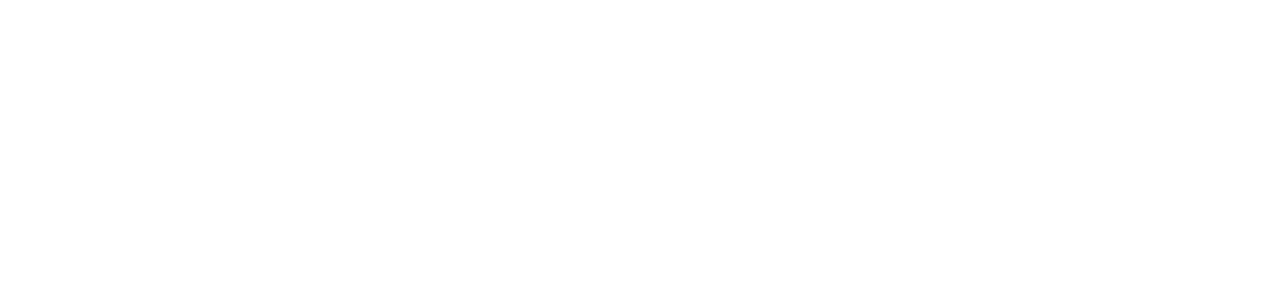
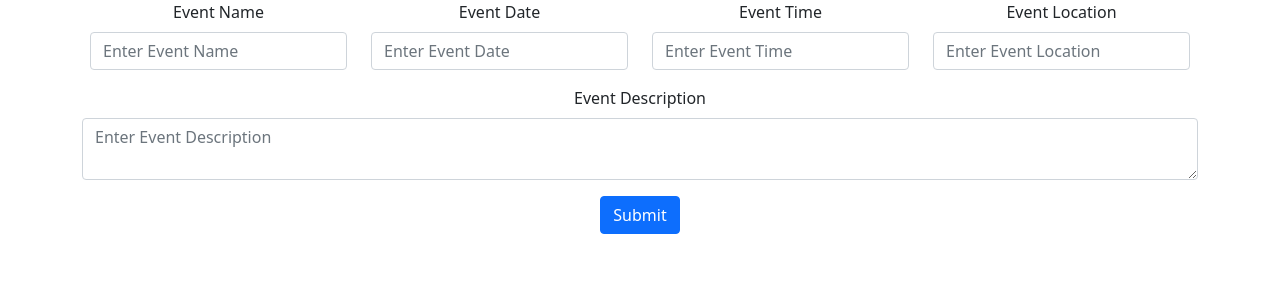
Before and after one commit to cheongb002/Neighbourli, a React (Create React App) app: page /create_event in a window 1280 px wide. Shown: the top 300 px of the page. Built offline with nearby package versions, Linux system fonts and the light colour scheme.

Commit message:
mostly done front end of event creation page

```diff
--- a/src/App.js
+++ b/src/App.js
@@ -1,5 +1,6 @@
 import {BrowserRouter, Switch, Route} from 'react-router-dom';
 import './App.css';
+import CreateEvent from './pages/event_creation';
 import Feed from './pages/feed';
 import Login from './pages/login_landing';
 
@@ -10,6 +11,9 @@
     <Switch>
       <Route exact path="/" component={Login} />
       <Route path="/feed" component={Feed} />
+      <Route path="/create_event" component={CreateEvent} />
+      {/* <Route path="/test_form" component={TestForm} /> */}
+
     </Switch>
     </BrowserRouter>
   );
--- a/src/pages/event_creation.jsx
+++ b/src/pages/event_creation.jsx
@@ -0,0 +1,73 @@
+import { Button, Col, Container, Form, Row } from "react-bootstrap";
+
+export default function CreateEvent() {
+  const handleSubmit = (event) => {
+    event.preventDefault();
+    event.stopPropagation();
+    const form = event.currentTarget;
+    if (form.checkValidity() === false) {
+      event.preventDefault();
+      event.stopPropagation();
+    }
+    // record event to local storage
+    const event_dict = {
+      name: form.EventName.value,
+      date: form.EventDate.value,
+      time: form.EventTime.value,
+      location: form.EventLocation.value,
+      description: form.EventDescription.value,
+    };
+    const event_list = JSON.parse(localStorage.getItem("events")) || [];
+    // append event to local storage
+    event_list.push(event_dict);
+
+    localStorage.setItem("events", JSON.stringify(event_list));
+
+    // redirect to event page
+  };
+  return (
+    <div className="App">
+      <Container>
+        <Form onSubmit={handleSubmit}>
+          <Row className="justify-content-md-center">
+            <Col md="auto">
+              <Form.Group className="mb-3" controlId="EventName">
+                <Form.Label>Event Name</Form.Label>
+                <Form.Control type="text" placeholder="Enter Event Name" />
+              </Form.Group>
+            </Col>
+            <Col md="auto">
+              <Form.Group controlId="EventDate">
+                <Form.Label>Event Date</Form.Label>
+                <Form.Control type="text" placeholder="Enter Event Date" />
+              </Form.Group>
+            </Col>
+            <Col md="auto">
+              <Form.Group controlId="EventTime">
+                <Form.Label>Event Time</Form.Label>
+                <Form.Control type="text" placeholder="Enter Event Time" />
+              </Form.Group>
+            </Col>
+            <Col md="auto">
+              <Form.Group controlId="EventLocation">
+                <Form.Label>Event Location</Form.Label>
+                <Form.Control type="text" placeholder="Enter Event Location" />
+              </Form.Group>
+            </Col>
+
+            <Form.Group className="mb-3" controlId="EventDescription">
+              <Form.Label>Event Description</Form.Label>
+              <Form.Control
+                as="textarea"
+                placeholder="Enter Event Description"
+              />
+            </Form.Group>
+          </Row>
+          <Button variant="primary" type="submit">
+            Submit
+          </Button>
+        </Form>
+      </Container>
+    </div>
+  );
+}
--- a/src/pages/login_landing.jsx
+++ b/src/pages/login_landing.jsx
@@ -5,6 +5,7 @@
     // event.preventDefault();
     // event.stopPropagation();
     const form = event.currentTarget;
+
     console.log(form.ControlInput1.value);
     localStorage.setItem("whateverIWant", form.ControlInput1.value);
   };
```
Also changed, not shown: src/components/event_form.component.js (added, +102 -0 lines), src/pages/test_form.jsx (added, +14 -0 lines), 1 other file (tests, documents, lock files or other folders).
